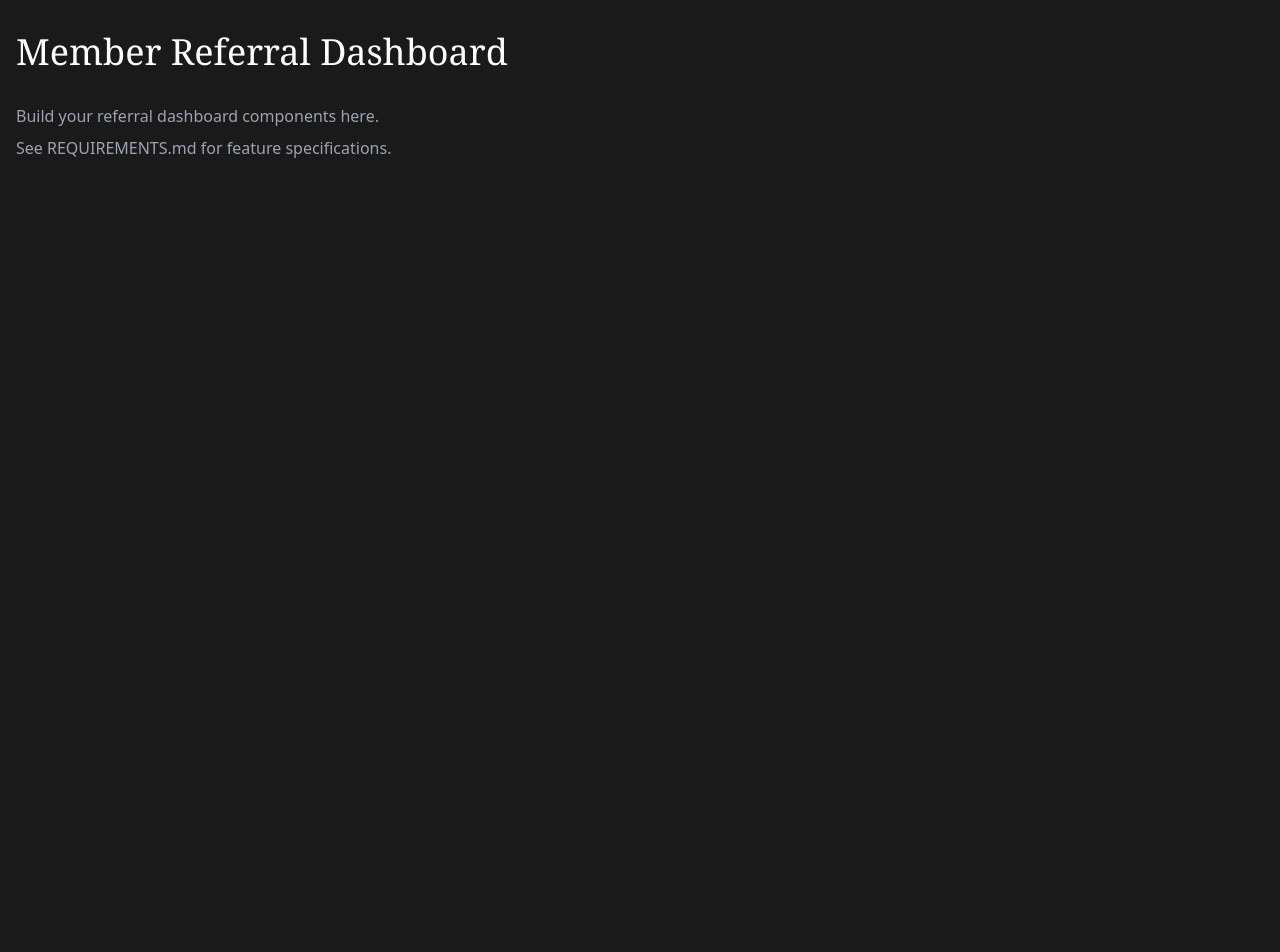
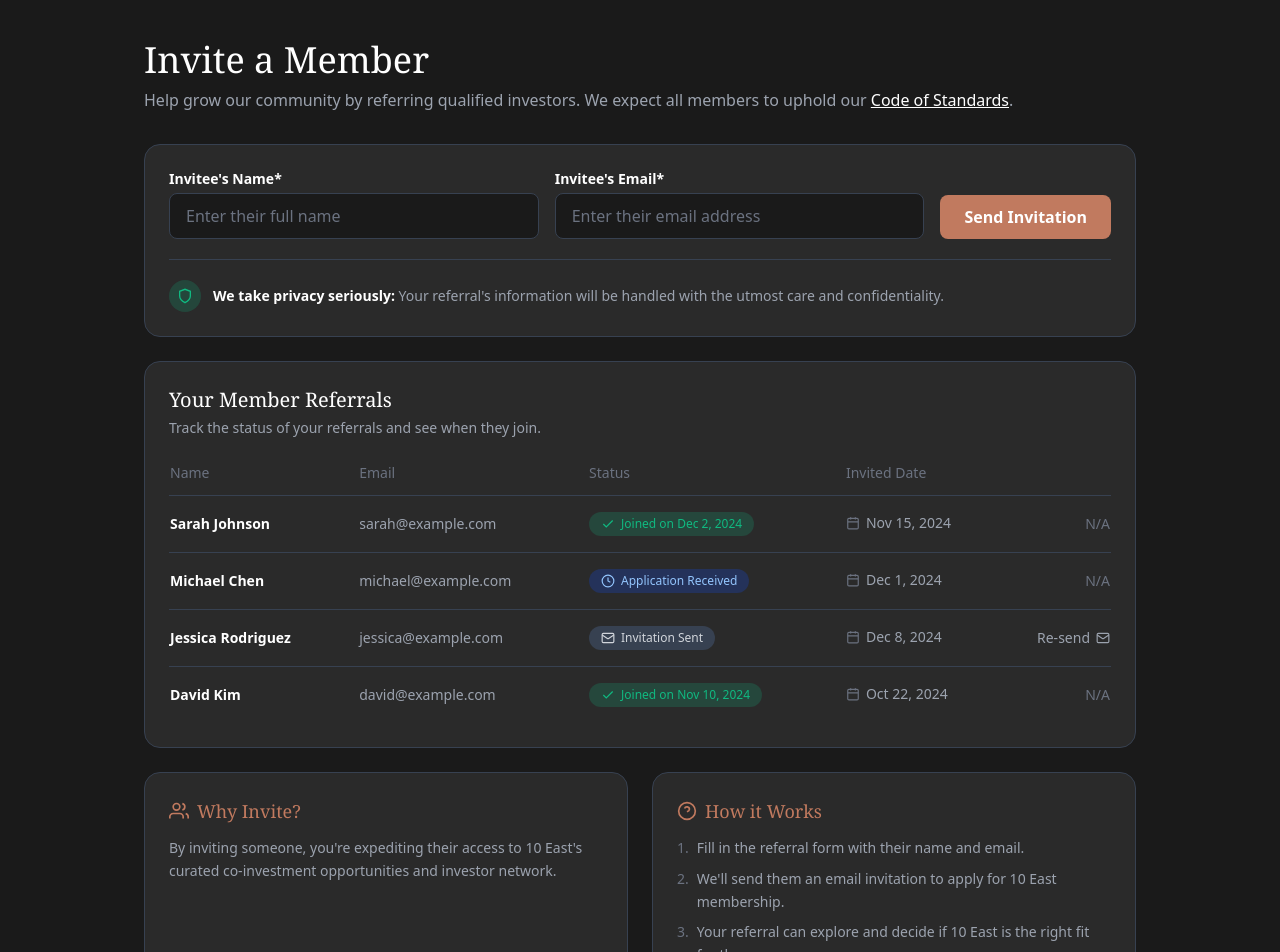
Before and after one commit to ltzenteno/referrals-assessment, a Vue app in the folder frontend/: page / in a window 1280 px wide. Shown: the top 952 px of the page. Before the commit the page ends 800 px from the top, so only its background shows below. Built offline with nearby package versions, Linux system fonts and the light colour scheme.

Commit message:
add hardcoded templates and components with matching style

```diff
--- a/frontend/src/App.vue
+++ b/frontend/src/App.vue
@@ -1,23 +1,23 @@
 <script setup lang="ts">
-// Import your components here
+import InviteForm from './components/InviteForm.vue'
+import ReferralTable from './components/ReferralTable.vue'
+import InfoSection from './components/InfoSection.vue'
 </script>
 
 <template>
   <div class="min-h-screen bg-dark-bg">
-    <div class="container mx-auto px-4 py-8">
-      <h1 class="text-4xl font-serif text-gray-primary mb-8">
-        Member Referral Dashboard
-      </h1>
+    <div class="container mx-auto px-4 py-10 max-w-5xl">
+      <h1 class="text-4xl font-serif text-gray-primary mb-2">Invite a Member</h1>
+      <p class="text-gray-secondary mb-8">
+        Help grow our community by referring qualified investors. We expect all members to uphold our
+        <a href="#" class="underline text-gray-primary">Code of Standards</a>.
+      </p>
 
-      <!-- TODO: Add your components here -->
-      <div class="text-gray-secondary">
-        <p>Build your referral dashboard components here.</p>
-        <p class="mt-2">See REQUIREMENTS.md for feature specifications.</p>
+      <div class="space-y-6">
+        <InviteForm />
+        <ReferralTable />
+        <InfoSection />
       </div>
     </div>
   </div>
 </template>
-
-<style scoped>
-/* Add any component-specific styles here */
-</style>
--- /dev/null
+++ b/frontend/src/components/InfoSection.vue
@@ -0,0 +1,35 @@
+<template>
+  <div class="grid grid-cols-1 md:grid-cols-2 gap-6">
+    <!-- Why Invite? -->
+    <div class="bg-dark-card border border-dark-border rounded-2xl p-6">
+      <h3 class="text-lg font-serif text-copper flex items-center gap-2 mb-3">
+        <!-- people icon -->
+        <svg class="w-5 h-5" viewBox="0 0 24 24" fill="none" stroke="currentColor" stroke-width="2">
+          <path d="M17 21v-2a4 4 0 0 0-4-4H5a4 4 0 0 0-4 4v2"/><circle cx="9" cy="7" r="4"/>
+          <path d="M23 21v-2a4 4 0 0 0-3-3.87"/><path d="M16 3.13a4 4 0 0 1 0 7.75"/>
+        </svg>
+        Why Invite?
+      </h3>
+      <p class="text-sm text-gray-secondary leading-relaxed">
+        By inviting someone, you're expediting their access to 10 East's curated
+        co-investment opportunities and investor network.
+      </p>
+    </div>
+
+    <!-- How it Works -->
+    <div class="bg-dark-card border border-dark-border rounded-2xl p-6">
+      <h3 class="text-lg font-serif text-copper flex items-center gap-2 mb-3">
+        <!-- question/info icon -->
+        <svg class="w-5 h-5" viewBox="0 0 24 24" fill="none" stroke="currentColor" stroke-width="2">
+          <circle cx="12" cy="12" r="10"/><path d="M9.09 9a3 3 0 0 1 5.83 1c0 2-3 3-3 3"/><path d="M12 17h.01"/>
+        </svg>
+        How it Works
+      </h3>
+      <ol class="text-sm text-gray-secondary space-y-2 leading-relaxed list-none">
+        <li class="flex gap-2"><span class="text-gray-tertiary shrink-0">1.</span> Fill in the referral form with their name and email.</li>
+        <li class="flex gap-2"><span class="text-gray-tertiary shrink-0">2.</span> We'll send them an email invitation to apply for 10 East membership.</li>
+        <li class="flex gap-2"><span class="text-gray-tertiary shrink-0">3.</span> Your referral can explore and decide if 10 East is the right fit for them.</li>
+      </ol>
+    </div>
+  </div>
+</template>
--- /dev/null
+++ b/frontend/src/components/InviteForm.vue
@@ -0,0 +1,57 @@
+<script setup lang="ts">
+const form = {
+  name: '',
+  email: '',
+}
+</script>
+
+<template>
+  <div class="bg-dark-card border border-dark-border rounded-2xl p-6">
+    <div class="flex flex-col md:flex-row md:items-end gap-4">
+      <!-- Name field -->
+      <div class="flex-1">
+        <label class="block text-sm font-semibold text-gray-primary mb-1">
+          Invitee's Name*
+        </label>
+        <input
+          type="text"
+          placeholder="Enter their full name"
+          class="w-full bg-dark-bg border border-dark-border rounded-lg px-4 py-2.5 text-gray-primary placeholder-gray-tertiary focus:outline-none focus:border-copper"
+        />
+      </div>
+
+      <!-- Email field -->
+      <div class="flex-1">
+        <label class="block text-sm font-semibold text-gray-primary mb-1">
+          Invitee's Email*
+        </label>
+        <input
+          type="email"
+          placeholder="Enter their email address"
+          class="w-full bg-dark-bg border border-dark-border rounded-lg px-4 py-2.5 text-gray-primary placeholder-gray-tertiary focus:outline-none focus:border-copper"
+        />
+      </div>
+
+      <!-- Submit button -->
+      <button
+        class="bg-copper hover:bg-copper-dark text-white font-semibold px-6 py-2.5 rounded-lg transition-colors whitespace-nowrap"
+      >
+        Send Invitation
+      </button>
+    </div>
+
+    <!-- Privacy notice -->
+    <div class="flex items-center gap-3 mt-5 pt-5 border-t border-dark-border">
+      <div class="flex items-center justify-center w-8 h-8 rounded-full bg-success/20 text-success shrink-0">
+        <!-- shield icon -->
+        <svg xmlns="http://www.w3.org/2000/svg" class="w-4 h-4" viewBox="0 0 24 24" fill="none" stroke="currentColor" stroke-width="2">
+          <path d="M12 22s8-4 8-10V5l-8-3-8 3v7c0 6 8 10 8 10z"/>
+        </svg>
+      </div>
+      <p class="text-sm text-gray-secondary">
+        <span class="font-bold text-gray-primary">We take privacy seriously:</span>
+        Your referral's information will be handled with the utmost care and confidentiality.
+      </p>
+    </div>
+  </div>
+</template>
--- /dev/null
+++ b/frontend/src/components/ReferralTable.vue
@@ -0,0 +1,71 @@
+<script setup lang="ts">
+import StatusPill from './StatusPill.vue'
+
+const referrals = [
+  { id: 1, name: 'Sarah Johnson',    email: 'sarah@example.com',   status: 'joined',                date: 'Nov 15, 2024', joinedOn: 'Dec 2, 2024' },
+  { id: 2, name: 'Michael Chen',     email: 'michael@example.com', status: 'application_received',  date: 'Dec 1, 2024',  joinedOn: null },
+  { id: 3, name: 'Jessica Rodriguez',email: 'jessica@example.com', status: 'invitation_sent',       date: 'Dec 8, 2024',  joinedOn: null },
+  { id: 4, name: 'David Kim',        email: 'david@example.com',   status: 'joined',                date: 'Oct 22, 2024', joinedOn: 'Nov 10, 2024' },
+]
+</script>
+
+<template>
+  <div class="bg-dark-card border border-dark-border rounded-2xl p-6">
+    <h2 class="text-xl font-serif text-gray-primary mb-1">Your Member Referrals</h2>
+    <p class="text-sm text-gray-secondary mb-6">Track the status of your referrals and see when they join.</p>
+
+    <!-- Empty state -->
+    <div v-if="referrals.length === 0" class="text-center py-12 text-gray-tertiary">
+      <p class="text-sm">No referrals yet. Invite someone to get started.</p>
+    </div>
+
+    <!-- Table -->
+    <div v-else class="overflow-x-auto">
+      <table class="w-full text-sm">
+        <thead>
+          <tr class="text-gray-tertiary text-left border-b border-dark-border">
+            <th class="pb-3 font-medium pr-6">Name</th>
+            <th class="pb-3 font-medium pr-6">Email</th>
+            <th class="pb-3 font-medium pr-6">Status</th>
+            <th class="pb-3 font-medium pr-6">Invited Date</th>
+            <th class="pb-3 font-medium"></th>
+          </tr>
+        </thead>
+        <tbody>
+          <tr
+            v-for="referral in referrals"
+            :key="referral.id"
+            class="border-b border-dark-border last:border-0"
+          >
+            <td class="py-4 pr-6 font-semibold text-gray-primary">{{ referral.name }}</td>
+            <td class="py-4 pr-6 text-gray-secondary">{{ referral.email }}</td>
+            <td class="py-4 pr-6">
+              <StatusPill :status="referral.status as any" :date="referral.joinedOn ?? undefined" />
+            </td>
+            <td class="py-4 pr-6 text-gray-secondary">
+              <span class="inline-flex items-center gap-1.5">
+                <!-- calendar icon -->
+                <svg class="w-3.5 h-3.5 text-gray-tertiary" viewBox="0 0 24 24" fill="none" stroke="currentColor" stroke-width="2">
+                  <rect x="3" y="4" width="18" height="18" rx="2"/><path d="M16 2v4M8 2v4M3 10h18"/>
+                </svg>
+                {{ referral.date }}
+              </span>
+            </td>
+            <td class="py-4 text-right">
+              <button
+                v-if="referral.status === 'invitation_sent'"
+                class="inline-flex items-center gap-1.5 text-gray-secondary hover:text-gray-primary transition-colors text-sm"
+              >
+                Re-send
+                <svg class="w-3.5 h-3.5" viewBox="0 0 24 24" fill="none" stroke="currentColor" stroke-width="2">
+                  <rect x="2" y="4" width="20" height="16" rx="2"/><path d="m22 7-8.97 5.7a1.94 1.94 0 0 1-2.06 0L2 7"/>
+                </svg>
+              </button>
+              <span v-else class="text-gray-tertiary text-sm">N/A</span>
+            </td>
+          </tr>
+        </tbody>
+      </table>
+    </div>
+  </div>
+</template>
--- /dev/null
+++ b/frontend/src/components/StatusPill.vue
@@ -0,0 +1,55 @@
+<script setup lang="ts">
+defineProps<{
+  status: 'invitation_sent' | 'application_received' | 'joined' | 'declined'
+  date?: string
+}>()
+
+const config = {
+  invitation_sent: {
+    label: 'Invitation Sent',
+    classes: 'bg-gray-700 text-gray-300',
+    icon: 'mail',
+  },
+  application_received: {
+    label: 'Application Received',
+    classes: 'bg-blue-900/50 text-blue-300',
+    icon: 'clock',
+  },
+  joined: {
+    label: 'Joined',
+    classes: 'bg-success/20 text-success',
+    icon: 'check',
+  },
+  declined: {
+    label: 'Declined',
+    classes: 'bg-red-900/50 text-red-400',
+    icon: 'x',
+  },
+}
+</script>
+
+<template>
+  <span
+    :class="config[status].classes"
+    class="inline-flex items-center gap-1.5 px-3 py-1 rounded-full text-xs font-medium whitespace-nowrap"
+  >
+    <!-- mail icon -->
+    <svg v-if="config[status].icon === 'mail'" class="w-3.5 h-3.5" viewBox="0 0 24 24" fill="none" stroke="currentColor" stroke-width="2">
+      <rect x="2" y="4" width="20" height="16" rx="2"/><path d="m22 7-8.97 5.7a1.94 1.94 0 0 1-2.06 0L2 7"/>
+    </svg>
+    <!-- clock icon -->
+    <svg v-else-if="config[status].icon === 'clock'" class="w-3.5 h-3.5" viewBox="0 0 24 24" fill="none" stroke="currentColor" stroke-width="2">
+      <circle cx="12" cy="12" r="10"/><polyline points="12 6 12 12 16 14"/>
+    </svg>
+    <!-- check icon -->
+    <svg v-else-if="config[status].icon === 'check'" class="w-3.5 h-3.5" viewBox="0 0 24 24" fill="none" stroke="currentColor" stroke-width="2">
+      <path d="M20 6 9 17l-5-5"/>
+    </svg>
+    <!-- x icon -->
+    <svg v-else-if="config[status].icon === 'x'" class="w-3.5 h-3.5" viewBox="0 0 24 24" fill="none" stroke="currentColor" stroke-width="2">
+      <path d="M18 6 6 18M6 6l12 12"/>
+    </svg>
+
+    {{ status === 'joined' && date ? `Joined on ${date}` : config[status].label }}
+  </span>
+</template>
```
